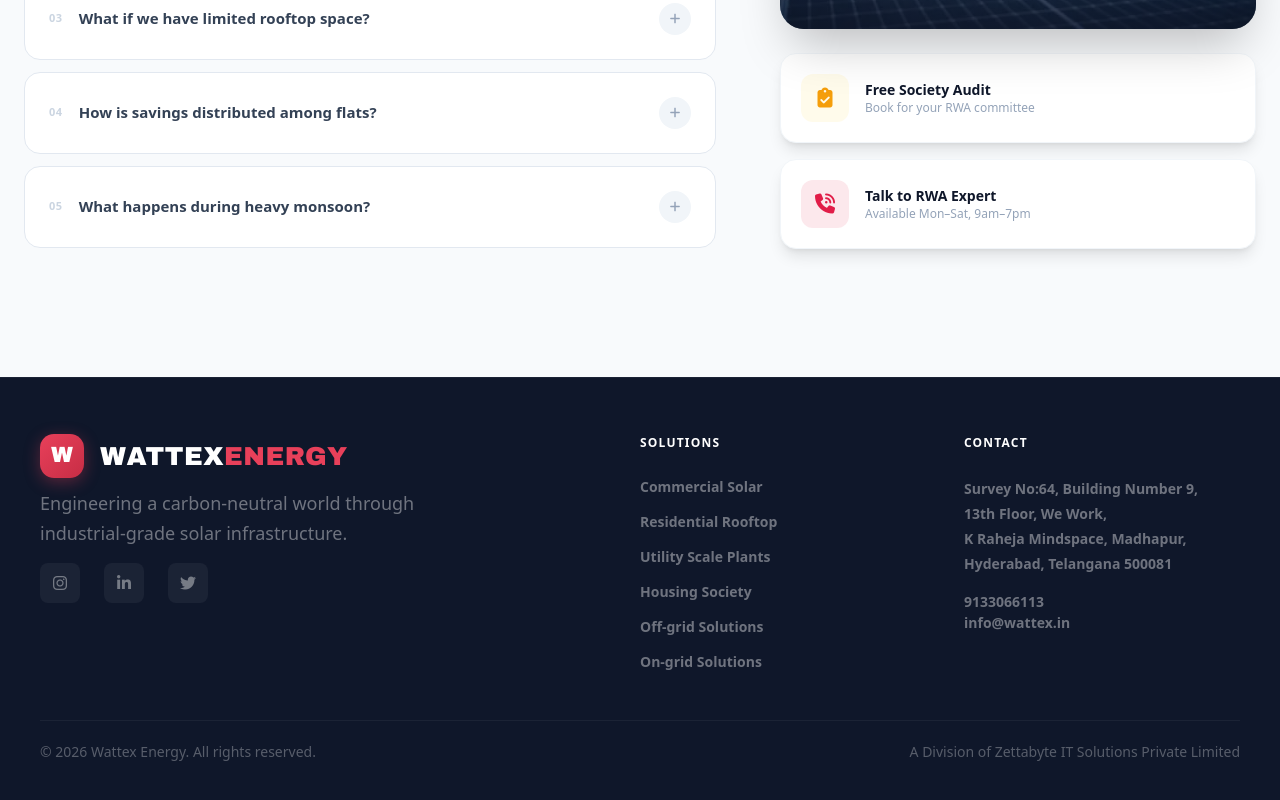
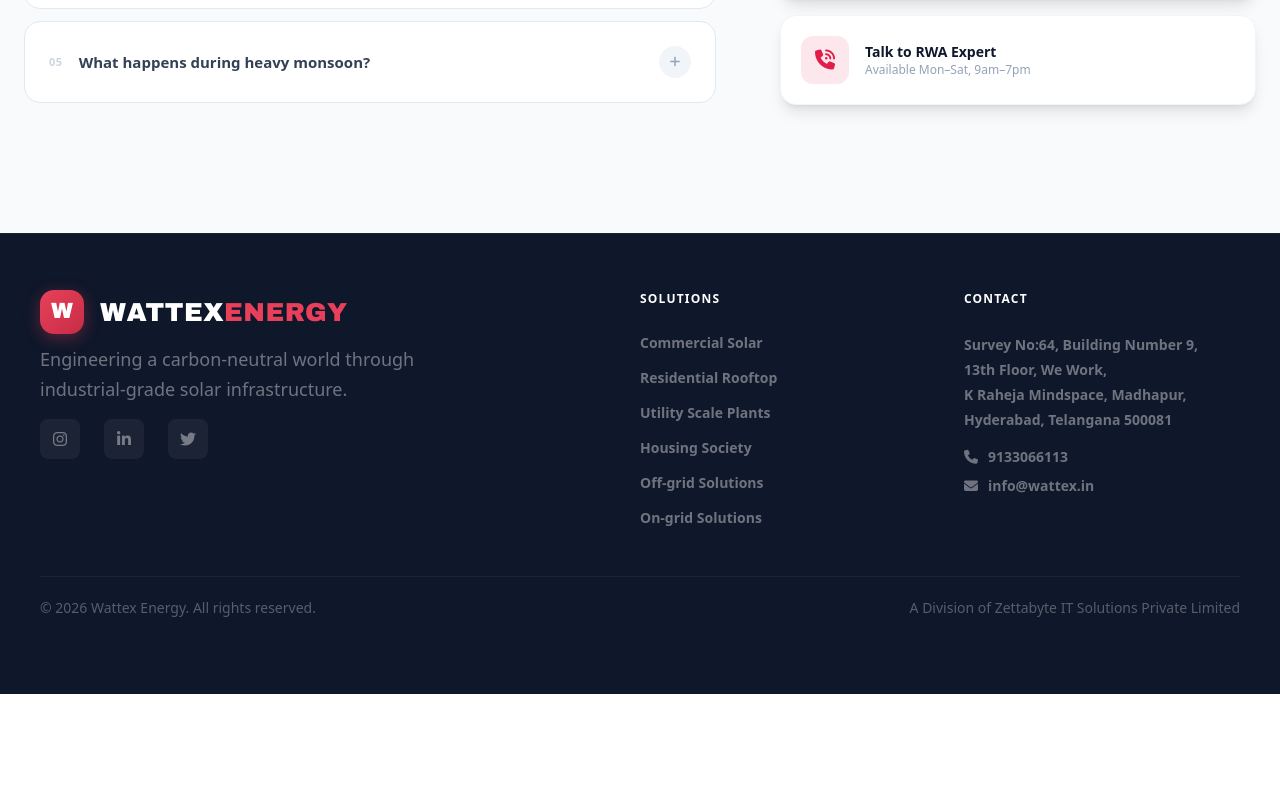
Before and after one commit to Shivakasula11/wattex_energy-ltd, a React (Vite) app: page /housing in a window 1280 px wide. Shown: the part 9192-9992 px from the top of the page. After the commit the page ends 9886 px from the top, so only its background shows below. Built offline with nearby package versions, Linux system fonts and the light colour scheme; no server answers.

Commit message:
Update footer icons, housing society page, FAQ sections, and solar pages

```diff
--- a/src/components/layout/Footer.jsx
+++ b/src/components/layout/Footer.jsx
@@ -441,7 +441,7 @@ const Footer = () => {
     Hyderabad, Telangana 500081
   </Box>
   <Box
-            component="p"
+    component="div"
     className="text-white/40 font-bold"
     sx={{
       fontSize: contactFontSize,
@@ -449,9 +449,33 @@ const Footer = () => {
       wordBreak: "break-word",
     }}
   >
+    <Box
+      component="p"
+      sx={{
+        margin: 0,
+        marginBottom: isSmartwatch ? "6px" : "8px",
+        display: "flex",
+        alignItems: "center",
+        gap: isSmartwatch ? "6px" : "10px",
+      }}
+    >
+      <i className="fas fa-phone" style={{ fontSize: contactFontSize ,}}></i>
+
       9133066113
-            <br />
+    </Box>
+    <Box
+      component="p"
+      sx={{
+        margin: 0,
+        display: "flex",
+        alignItems: "center",
+        gap: isSmartwatch ? "6px" : "10px",
+
+      }}
+    >
+      <i className="fas fa-envelope" style={{ fontSize: contactFontSize, }}></i>
       info@wattex.in
+    </Box>
   </Box>
 </div>
       </Box>
--- a/src/components/sections/HousingSocietyFaqSection.jsx
+++ b/src/components/sections/HousingSocietyFaqSection.jsx
@@ -1,5 +1,7 @@
 import React, { useState } from 'react';
 import housingfaq from '../../assets/housingfaq.png';
+
+
 const FAQ_TABS = [
   {
     id: 'general',
--- a/src/pages/CommercialSolar.jsx
+++ b/src/pages/CommercialSolar.jsx
@@ -9,6 +9,7 @@ import home2 from "../assets/home2.jpg";
 import review1 from "../assets/review1.png";
 import review2 from "../assets/review2.png";
 import review3 from "../assets/review3.png";
+
 
 const CommercialSolar = () => {
   const navigate = useNavigate();
--- a/src/pages/HousingSociety.jsx
+++ b/src/pages/HousingSociety.jsx
@@ -154,7 +154,7 @@ const HousingSociety = () => {
                 ))}
               </div>
             </div>
-            <div className="relative">
+        <div className="relative lg:w-4/5 lg:mx-auto">
               <div className="rounded-[4rem] overflow-hidden shadow-4xl aspect-[4/5]">
                 <img
                   src={resortsImg}
--- a/src/pages/OffGridSolar.jsx
+++ b/src/pages/OffGridSolar.jsx
@@ -12,7 +12,7 @@ import remoteinfra from "../assets/remoteinfra.png";
 
 import EcoResorts from "../assets/Ecoresorts.png";
 import Battery from "../assets/Battery-tech.png";
-import housingfaq from "../assets/housingfaq.png";
+import Housing2 from "../assets/housing2.png"
 const OffGridSolar = () => {
   return (
     <div className="bg-white text-[#0F172A]">
@@ -727,7 +727,7 @@ const OffGridSolar = () => {
             <div className="relative">
               <div className="rounded-[4rem] overflow-hidden shadow-2xl aspect-[4/5] relative">
                 <img
-                  src={housingfaq}
+                  src={Housing2}
                   className="w-full h-full object-cover"
                   alt="Lithium battery storage system for off-grid solar power"
                 />
--- a/src/pages/OnGridSolar.jsx
+++ b/src/pages/OnGridSolar.jsx
@@ -6,6 +6,7 @@ import Ongrid from "../assets/ongrid1.jpg";
 import commercial4 from "../assets/commercial4.jpg";
 import ongrid2 from "../assets/ongrid2.png";
 import home2 from "../assets/home2.jpg";
+import Ongrid1 from "../assets/ongrid1.jpg"
 const OnGridSolar = () => {
   const navigate = useNavigate();
 
@@ -86,7 +87,7 @@ const OnGridSolar = () => {
         <div className="absolute inset-0 z-0">
           <img
             loading="lazy"
-            src="https://images.unsplash.com/photo-1558449028-b53a39d100fc?auto=format&fit=crop&q=80&w=1920"
+            src={Ongrid1}
             className="w-full h-full object-cover object-[60%_center] sm:object-center"
             alt="On-grid solar panel system with net metering in Hyderabad"
           />
@@ -176,9 +177,31 @@ const OnGridSolar = () => {
           </div>
 
           <div className="relative max-w-4xl mx-auto">
-            {/* Connecting line */}
-            <div className="absolute top-20 left-[12%] right-[12%] h-[2px] bg-[#1198DC]/10 hidden lg:block"></div>
-            <div className="absolute top-20 left-[12%] right-[60%] h-[2px] bg-[#1198DC] hidden lg:block"></div>
+            {/* Enhanced Professional Connecting Line */}
+            <div className="absolute top-20 left-[12%] right-[12%] hidden lg:block">
+              {/* Background glow layer */}
+              <div className="absolute inset-0 h-[4px] bg-gradient-to-r from-[#1198DC]/0 via-[#1198DC]/20 to-[#1198DC]/0 blur-sm"></div>
+
+              {/* Main gradient line */}
+              <div className="absolute inset-0 h-[3px] bg-gradient-to-r from-[#1198DC]/20 via-[#1198DC] to-[#1198DC]/20 rounded-full"></div>
+
+              {/* Animated flowing dots */}
+              <div className="absolute top-1/2 left-0 w-2 h-2 bg-[#1198DC] rounded-full -translate-y-1/2 shadow-lg shadow-[#1198DC]/50 animate-pulse"></div>
+              <div className="absolute top-1/2 left-1/3 w-2 h-2 bg-[#1198DC] rounded-full -translate-y-1/2 shadow-lg shadow-[#1198DC]/50 animate-pulse" style={{ animationDelay: '0.3s' }}></div>
+              <div className="absolute top-1/2 left-2/3 w-2 h-2 bg-[#1198DC] rounded-full -translate-y-1/2 shadow-lg shadow-[#1198DC]/50 animate-pulse" style={{ animationDelay: '0.6s' }}></div>
+              <div className="absolute top-1/2 right-0 w-2 h-2 bg-[#1198DC] rounded-full -translate-y-1/2 shadow-lg shadow-[#1198DC]/50 animate-pulse" style={{ animationDelay: '0.9s' }}></div>
+
+              {/* Arrow indicators showing flow direction */}
+              <div className="absolute top-1/2 left-[25%] -translate-y-1/2 text-[#1198DC]/40 text-xs">
+                <i className="fas fa-chevron-right animate-pulse"></i>
+              </div>
+              <div className="absolute top-1/2 left-[50%] -translate-y-1/2 text-[#1198DC]/40 text-xs" style={{ animationDelay: '0.3s' }}>
+                <i className="fas fa-chevron-right animate-pulse"></i>
+              </div>
+              <div className="absolute top-1/2 left-[75%] -translate-y-1/2 text-[#1198DC]/40 text-xs" style={{ animationDelay: '0.6s' }}>
+                <i className="fas fa-chevron-right animate-pulse"></i>
+              </div>
+            </div>
 
             <div className="grid grid-cols-1 sm:grid-cols-2 lg:grid-cols-4 gap-6 xs:gap-8 sm:gap-10">
               {[
```
Also changed, not shown: src/assets/housingfaq.png. Lines whose indentation alone changed are shown as unchanged.
